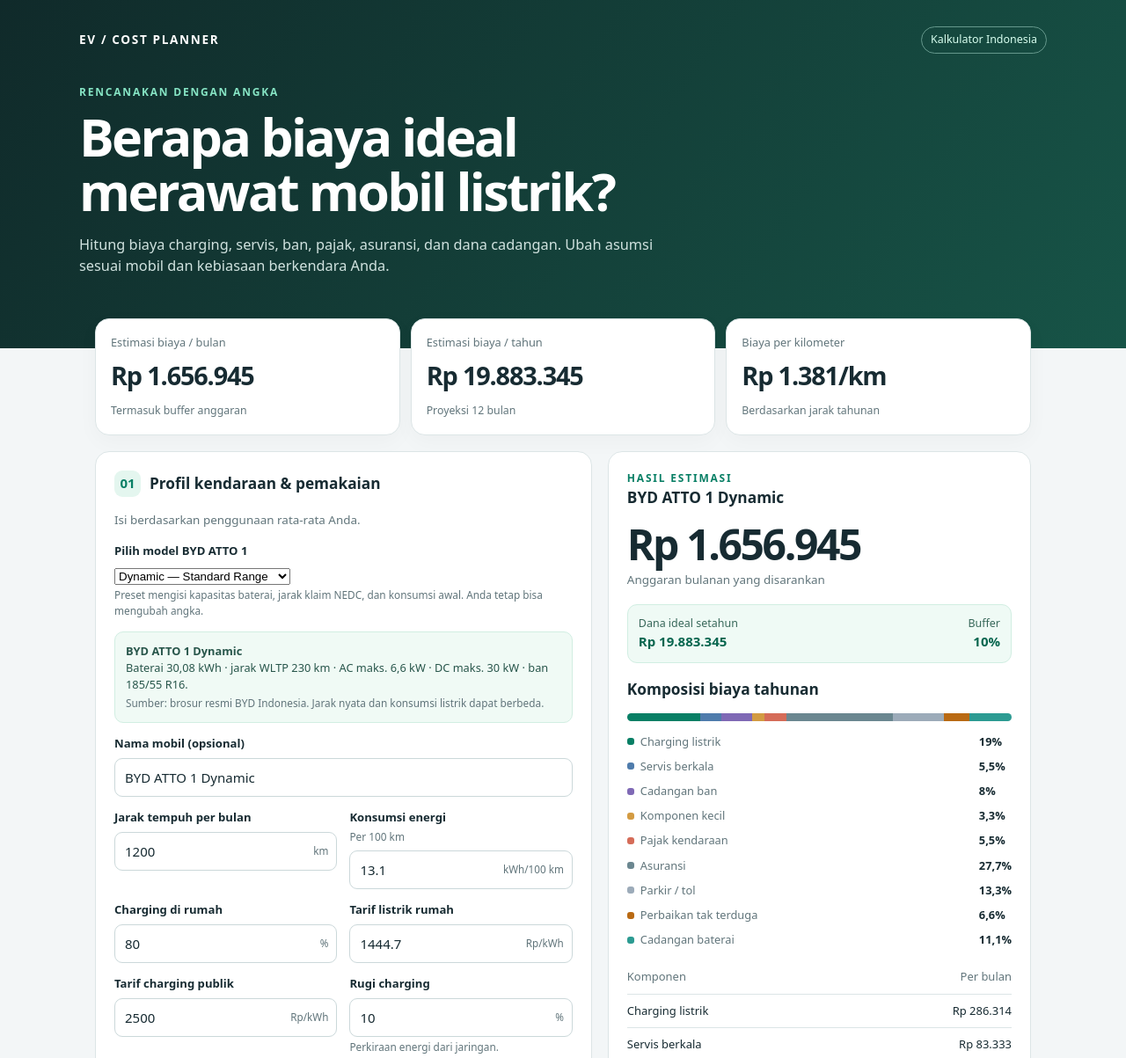
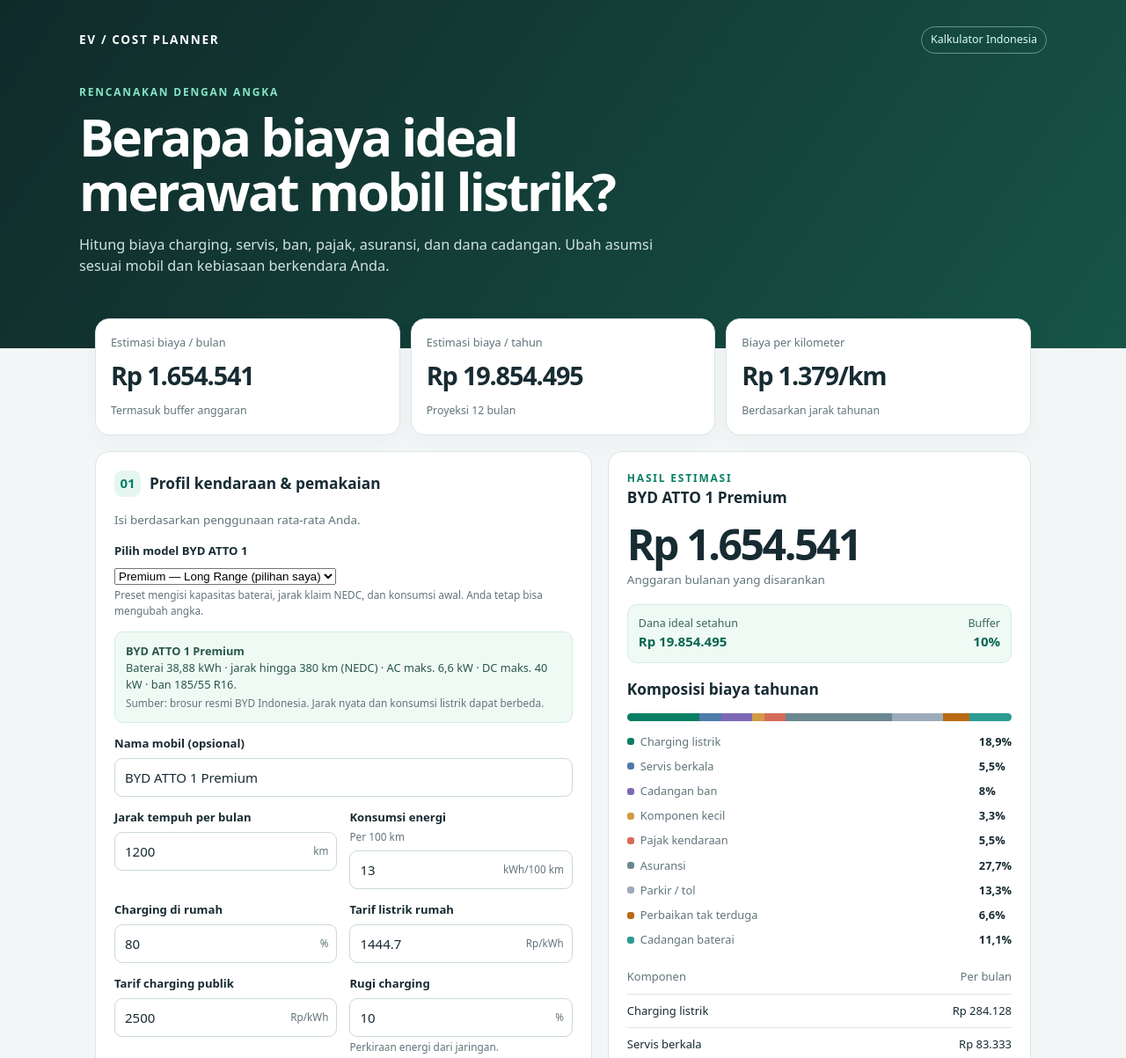
Before and after one commit to filzazyah/ev-cost-planner, a plain HTML site: page index.html in a window 1280 px wide. Shown: the top 1203 px of the page at 88% size. Drawn offline with Linux system fonts and the light colour scheme.

Commit message:
Make BYD Atto 1 Premium the selected default

```diff
--- a/index.html
+++ b/index.html
@@ -14,8 +14,8 @@
 <div class="metrics" aria-live="polite"><div class="metric"><span>Estimasi biaya / bulan</span><strong id="mMonthly">Rp0</strong><small>Termasuk buffer anggaran</small></div><div class="metric"><span>Estimasi biaya / tahun</span><strong id="mYearly">Rp0</strong><small>Proyeksi 12 bulan</small></div><div class="metric"><span>Biaya per kilometer</span><strong id="mKm">—</strong><small>Berdasarkan jarak tahunan</small></div></div>
 <div class="layout"><div>
 <section class="panel"><div class="heading"><span class="number">01</span><h2>Profil kendaraan & pemakaian</h2></div><p class="desc">Isi berdasarkan penggunaan rata-rata Anda.</p><div class="fields">
-<div class="field full"><label for="model">Pilih model BYD ATTO 1</label><select id="model"><option value="dynamic">Dynamic — Standard Range</option><option value="premium">Premium — Long Range</option><option value="custom">Mobil listrik lain / input manual</option></select><span class="hint">Preset mengisi kapasitas baterai, jarak klaim NEDC, dan konsumsi awal. Anda tetap bisa mengubah angka.</span></div>
-<div class="field full"><div id="vehicleSpecs" class="callout" style="margin-top:0;color:#28564b;background:#f0faf5;border-color:#d1eee2"><b>BYD ATTO 1 Dynamic</b><br>Baterai 30,08 kWh · jarak WLTP 230 km · AC maks. 6,6 kW · DC maks. 30 kW · ban 185/55 R16.<br><span class="hint">Spesifikasi berdasarkan brosur resmi BYD Indonesia. Jarak nyata tergantung kondisi berkendara.</span></div></div>
+<div class="field full"><label for="model">Pilih model BYD ATTO 1</label><select id="model"><option value="dynamic">Dynamic — Standard Range</option><option value="premium" selected>Premium — Long Range (pilihan saya)</option><option value="custom">Mobil listrik lain / input manual</option></select><span class="hint">Preset mengisi kapasitas baterai, jarak klaim NEDC, dan konsumsi awal. Anda tetap bisa mengubah angka.</span></div>
+<div class="field full"><div id="vehicleSpecs" class="callout" style="margin-top:0;color:#28564b;background:#f0faf5;border-color:#d1eee2"><b>BYD ATTO 1 Premium</b><br>Baterai 38,88 kWh · jarak hingga 380 km (NEDC) · AC maks. 6,6 kW · DC maks. 40 kW · ban 185/55 R16.<br><span class="hint">Spesifikasi berdasarkan brosur resmi BYD Indonesia. Jarak nyata tergantung kondisi berkendara.</span></div></div>
 <div class="field full"><label for="car">Nama mobil (opsional)</label><input id="car" value="BYD ATTO 1 Dynamic" maxlength="70"></div>
 <div class="field"><label for="distance">Jarak tempuh per bulan</label><div class="wrap"><input id="distance" type="number" min="0" max="20000" step="100" value="1200"><span class="suffix">km</span></div></div>
 <div class="field"><label for="efficiency">Konsumsi energi<span class="hint">Per 100 km</span></label><div class="wrap"><input id="efficiency" type="number" min="5" max="50" step=".1" value="15"><span class="suffix">kWh/100 km</span></div></div>
@@ -47,8 +47,8 @@
 <script>
 (function(){
 const $=id=>document.getElementById(id), ids=['car','distance','efficiency','homeShare','homeRate','publicRate','loss','service','tires','tireLife','other','tax','insurance','parking','emergency','batteryOn','battery','buffer'];
-const MODELS={dynamic:{name:'BYD ATTO 1 Dynamic',battery:30.08,range:230,dc:30,eff:13.1},premium:{name:'BYD ATTO 1 Premium',battery:38.88,range:300,dc:40,eff:13.0},custom:{name:'Mobil listrik saya',battery:null,range:null,dc:null,eff:15}};
-function setModel(key){const m=MODELS[key]||MODELS.dynamic;$('car').value=m.name;if(m.battery){$('efficiency').value=m.eff;$('vehicleSpecs').innerHTML='<b>'+m.name+'</b><br>Baterai '+m.battery.toLocaleString('id-ID')+' kWh · jarak WLTP '+m.range+' km · AC maks. 6,6 kW · DC maks. '+m.dc+' kW · ban 185/55 R16.<br><span class="hint">Sumber: brosur resmi BYD Indonesia. Jarak nyata dan konsumsi listrik dapat berbeda.</span>';}else{$('vehicleSpecs').innerHTML='<b>Input manual</b><br>Masukkan konsumsi energi dan biaya kendaraan sesuai data Anda.';}$('efficiency').dispatchEvent(new Event('input',{bubbles:true}));}
+const MODELS={dynamic:{name:'BYD ATTO 1 Dynamic',battery:30.08,range:300,dc:30,eff:13.1},premium:{name:'BYD ATTO 1 Premium',battery:38.88,range:380,dc:40,eff:13.0},custom:{name:'Mobil listrik saya',battery:null,range:null,dc:null,eff:15}};
+function setModel(key){const m=MODELS[key]||MODELS.premium;$('car').value=m.name;if(m.battery){$('efficiency').value=m.eff;$('vehicleSpecs').innerHTML='<b>'+m.name+'</b><br>Baterai '+m.battery.toLocaleString('id-ID')+' kWh · jarak hingga '+m.range+' km (NEDC) · AC maks. 6,6 kW · DC maks. '+m.dc+' kW · ban 185/55 R16.<br><span class="hint">Sumber: brosur resmi BYD Indonesia. Jarak nyata dan konsumsi listrik dapat berbeda.</span>';}else{$('vehicleSpecs').innerHTML='<b>Input manual</b><br>Masukkan konsumsi energi dan biaya kendaraan sesuai data Anda.';}$('efficiency').dispatchEvent(new Event('input',{bubbles:true}));}
 const money=n=>new Intl.NumberFormat('id-ID',{style:'currency',currency:'IDR',maximumFractionDigits:0}).format(Number.isFinite(n)?n:0);
 const val=id=>Math.max(0,Number($(id).value)||0), cap=(v,a,b)=>Math.min(b,Math.max(a,v));let last;
 function calc(){
@@ -70,6 +70,6 @@
 $('print').addEventListener('click',()=>window.print());
 $('reset').addEventListener('click',()=>{const defaults={car:'BYD ATTO 1 Premium',distance:1200,efficiency:13.0,homeShare:80,homeRate:1444.7,publicRate:2500,loss:10,service:1000000,tires:4000000,tireLife:40000,other:600000,tax:1000000,insurance:5000000,parking:200000,emergency:1200000,battery:2000000,buffer:10};Object.entries(defaults).forEach(([k,v])=>$(k).value=v);$('model').value='dynamic';$('batteryOn').checked=true;setModel('dynamic');calc()});
 $('csv').addEventListener('click',()=>{if(!last)return;const rows=[['EV Cost Planner - Rincian Biaya'],['Kendaraan',last.car],['Jarak per bulan (km)',last.km],['Jarak per tahun (km)',last.yearlyKm],['Komponen','Biaya per tahun (Rp)','Biaya per bulan (Rp)'],...last.parts.map(p=>[p.name,Math.round(p.year),Math.round(p.year/12)]),['Subtotal',Math.round(last.subtotal),Math.round(last.subtotal/12)],['Buffer '+Math.round(last.bp*100)+'%',Math.round(last.buffer),Math.round(last.buffer/12)],['Total anggaran',Math.round(last.annual),Math.round(last.monthly)],['Biaya per km (Rp)',Math.round(last.perKm),'']];const csv='\uFEFF'+rows.map(row=>row.map(v=>'"'+String(v).replace(/"/g,'""')+'"').join(';')).join('\r\n');const url=URL.createObjectURL(new Blob([csv],{type:'text/csv;charset=utf-8;'}));const a=document.createElement('a');a.href=url;a.download='ev-cost-planner.csv';document.body.appendChild(a);a.click();a.remove();URL.revokeObjectURL(url)});
-setModel('dynamic');calc();
+setModel('premium');calc();
 })();
 </script></body></html>
```
